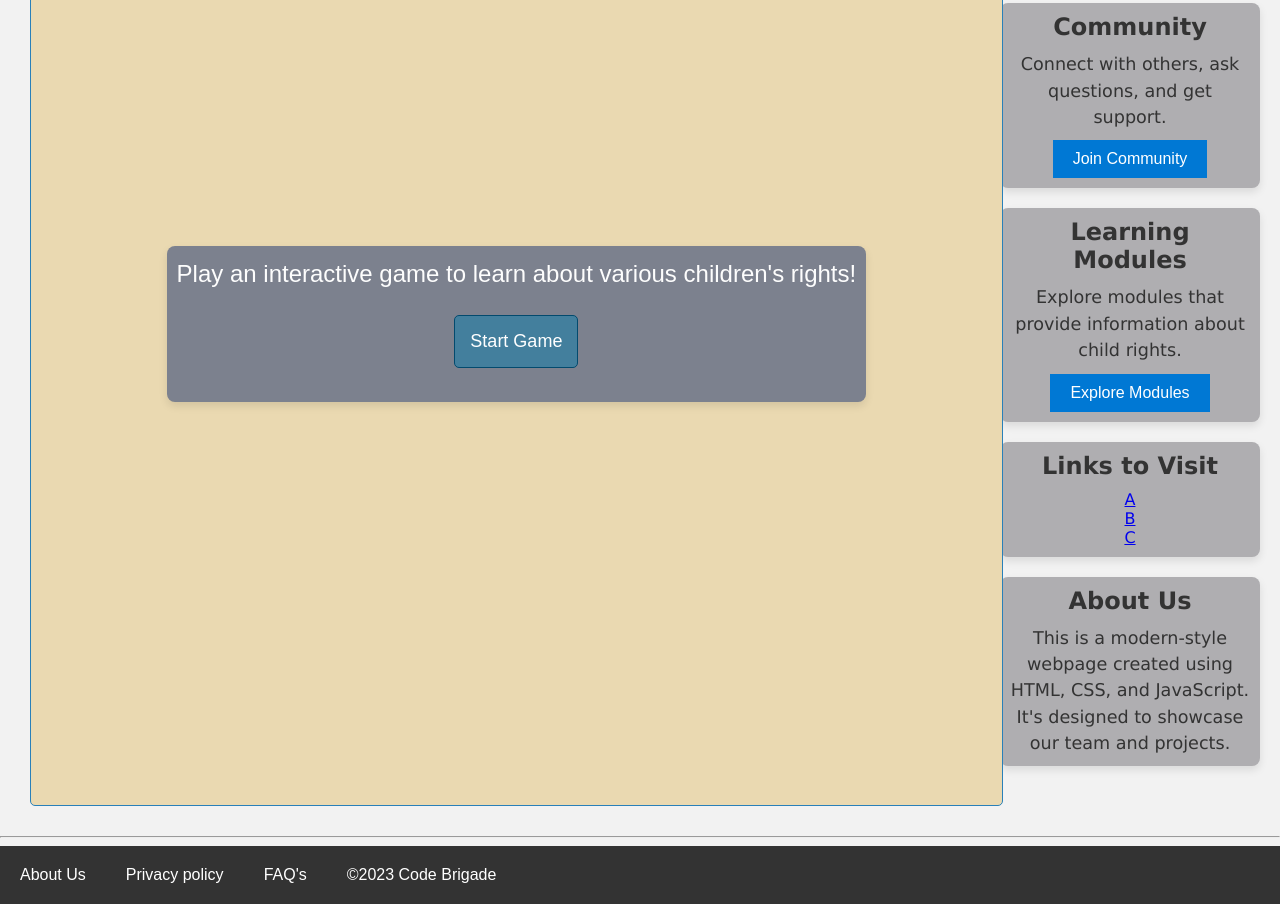
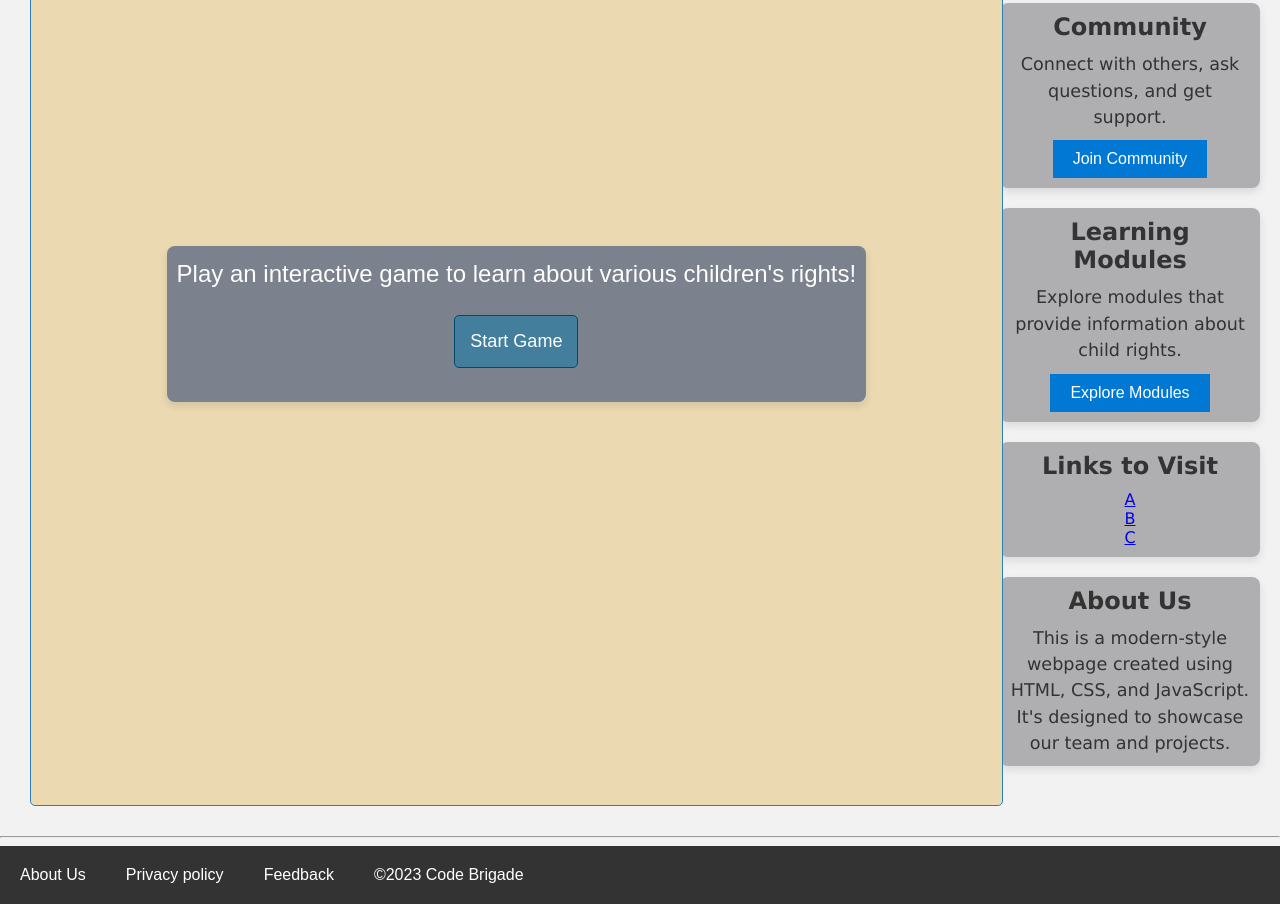
Before and after one commit to tana13p/SIH, a plain HTML site: page index.html in a window 1280 px wide. Shown: the part 472-1376 px from the top of the page. Drawn offline with Linux system fonts and the light colour scheme.

Commit message:
Update index.html

```diff
--- a/index.html
+++ b/index.html
@@ -80,7 +80,8 @@
 <footer>
 <a href="#" target="_blank">About Us</a>
 <a href="#" target="_blank">Privacy policy</a>
-<a href="#" target="_blank">FAQ's</a>
+
+<a href="file:///C:/Users/sumit/Downloads/feedback.html" target="_blank">Feedback</a>
 <a href="#" target="_blank">&copy;2023 Code Brigade</a>
 </footer>
 
```
